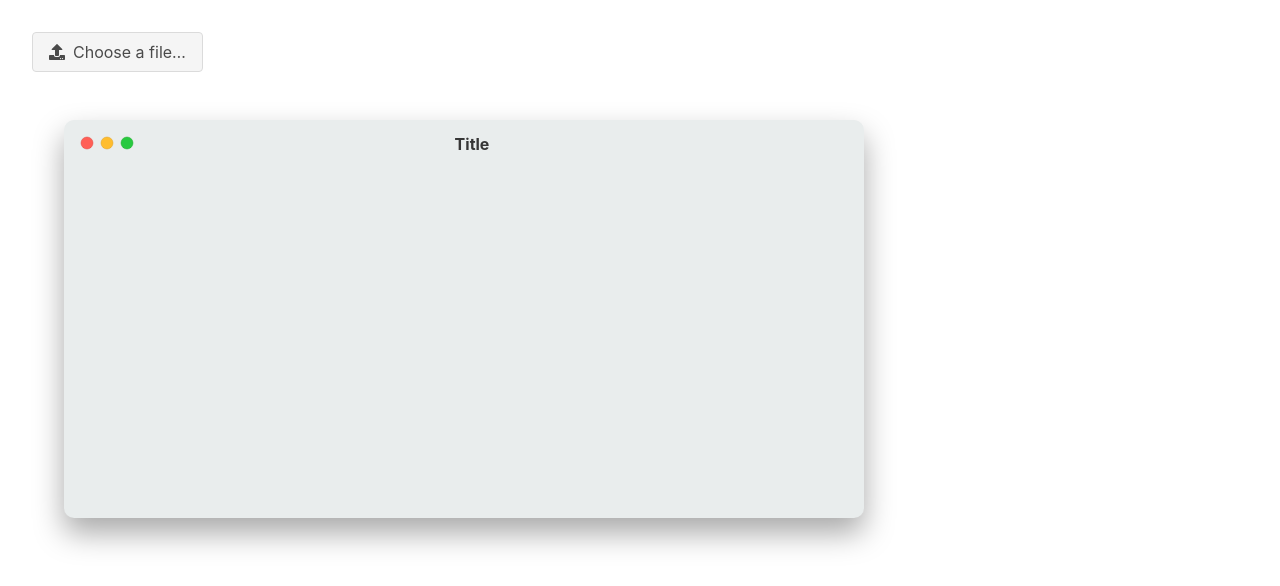
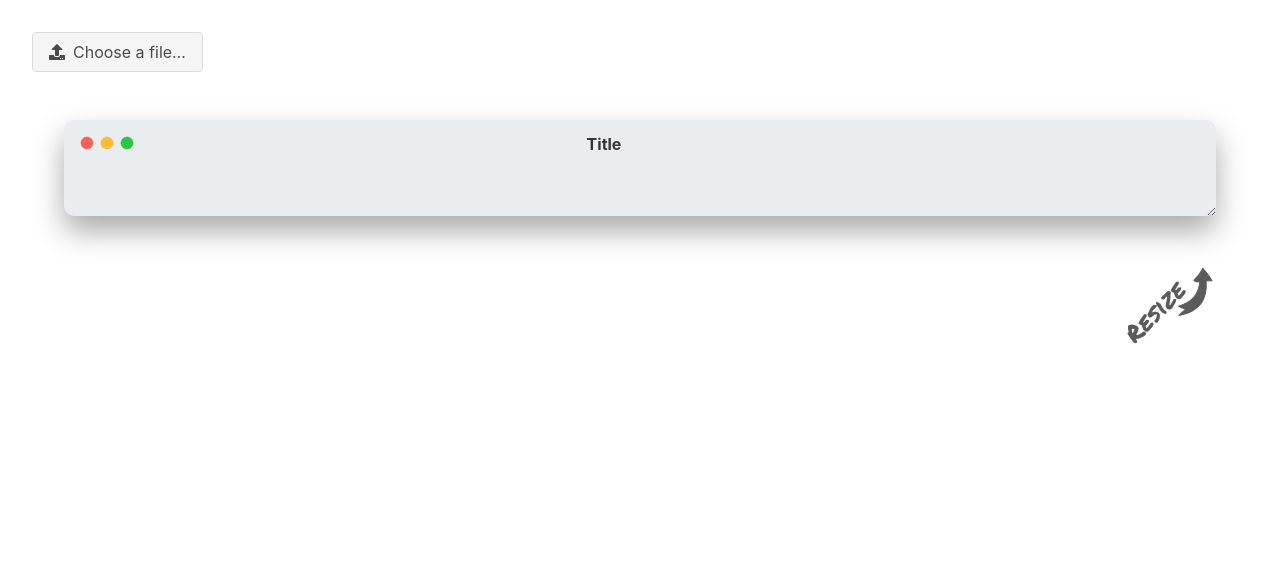
Before and after one commit to AlissonSteffens/mac-os-image-frame, a plain HTML site: page index.html in a window 1280 px wide. Drawn offline with nearby package versions, Linux system fonts and the light colour scheme.

Commit message:
:art: resize

```diff
--- a/index.html
+++ b/index.html
@@ -13,8 +13,10 @@
       }
 
       .card {
+        resize: both;
+        overflow: hidden;
+
         text-align: center;
-        width: 800px;
         background-color: #e9eded;
         border-radius: 10px;
         color: #263238;
@@ -41,8 +43,13 @@
       .card .card-content {
         background-size: cover;
         background-position: center;
-        height: 350px;
+        height: 100%;
+        width: 100%;
         border-radius: 0 0 10px 10px;
+      }
+      .resize-advice{
+        margin-top: 50px;
+        text-align: right;
       }
     </style>
   </head>
@@ -62,6 +69,7 @@
         </label>
       </div>
     </div>
+
   <section class="section">
 
 
@@ -79,8 +87,14 @@
 
         </div>
       </div>
+      <div class="resize-advice">
+          <img src="resize.svg">
+      </div>
+
     </div>
+
   </section>
+
   <script>
     // Check for the File API support.
     if (window.File && window.FileReader && window.FileList && window.Blob) {
```
Also changed, not shown: resize.svg (added).
